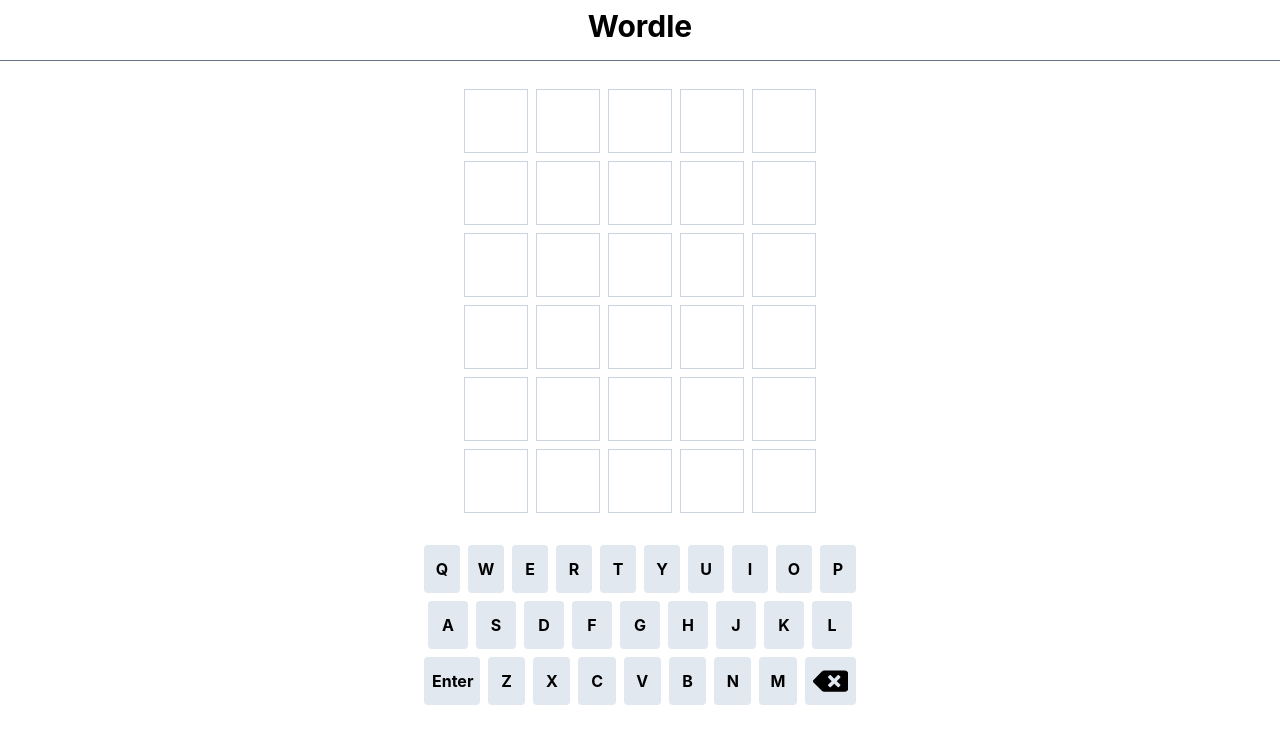
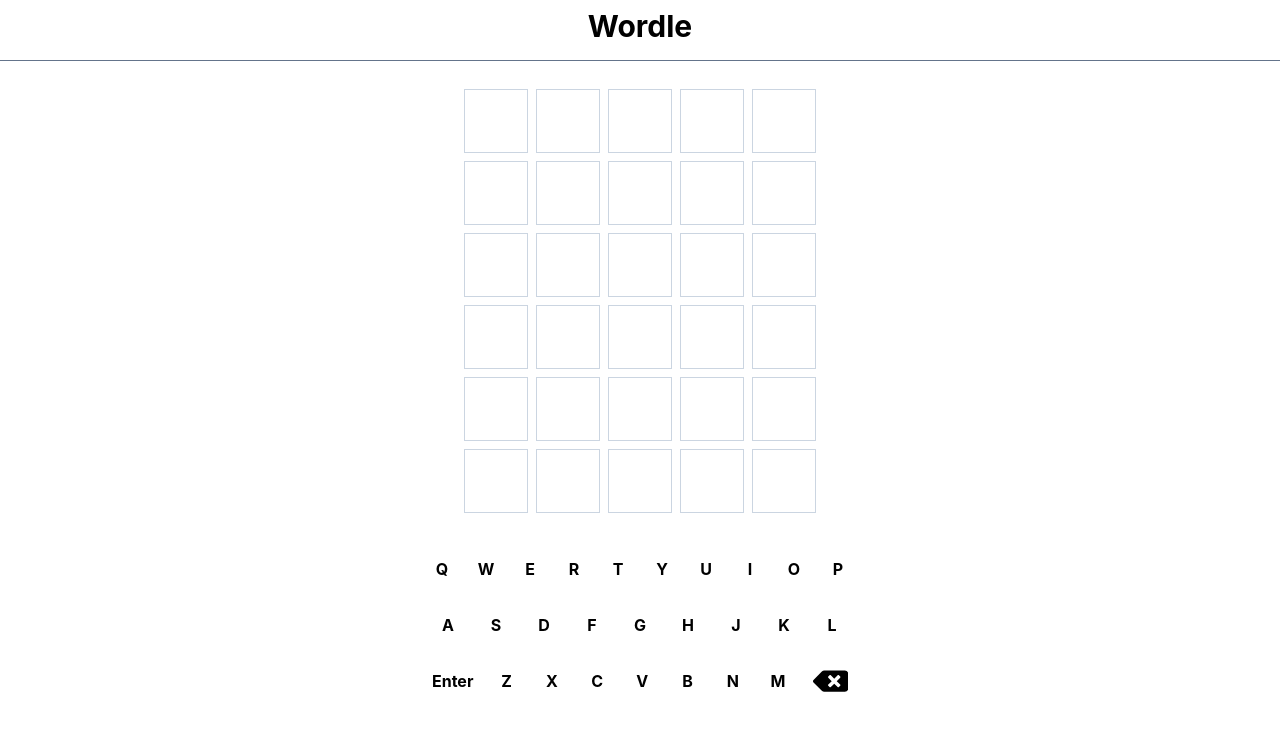
Before and after one commit to mama4294/wordle, a React (Create React App) app: page / in a window 1280 px wide. Shown: the top 744 px of the page. Built offline with nearby package versions, Linux system fonts and the light colour scheme.

Commit message:
Fixes keyboard color bug on androids

```diff
--- a/src/App.js
+++ b/src/App.js
@@ -374,7 +374,7 @@
   }
   return (
     <button
-      className={`h-12 rounded p-2 mx-1 font-bold ${bgColor} ${width}`}
+      className={`h-12 rounded p-2 mx-1 font-bold bg-white ${bgColor} ${width}`}
       onClick={() => {
         handleLetter(output, "screen keyboard");
       }}
```
